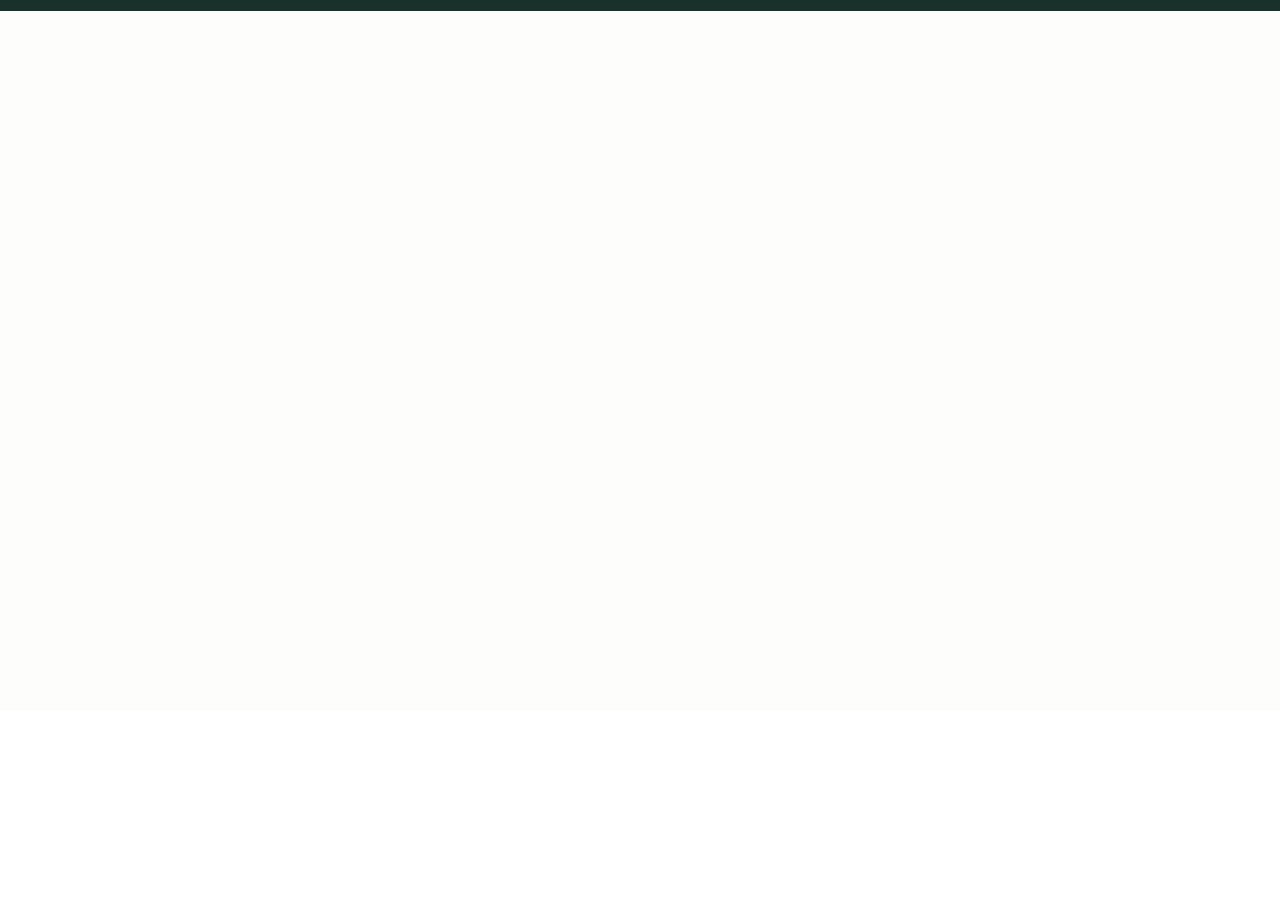
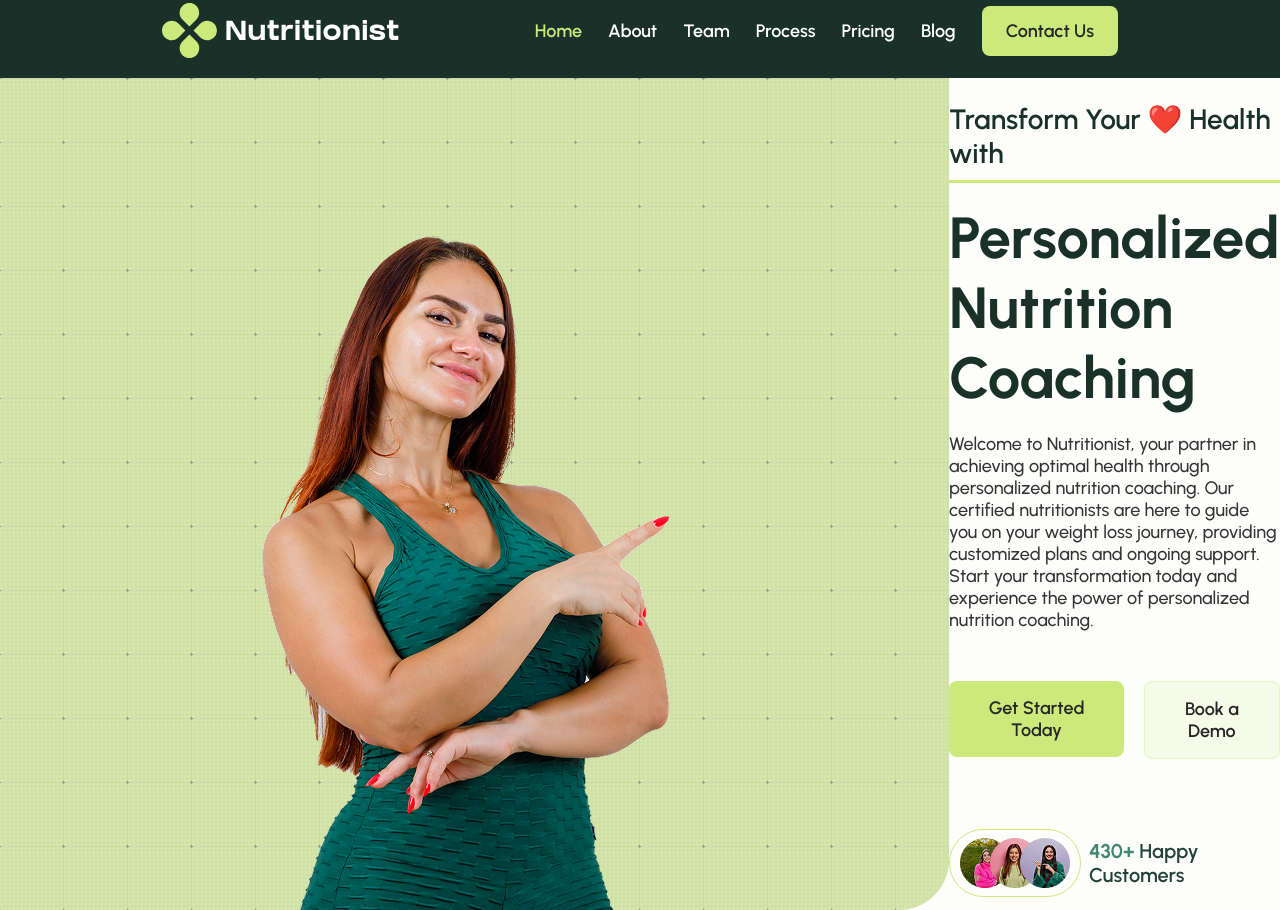
Before and after one commit to YuRo711/Nutritionist, a React (Create React App) app: page / in a window 1280 px wide. Shown: the part 89-999 px from the top of the page. Before the commit the page ends 800 px from the top, so only its background shows below. Built offline with nearby package versions, Linux system fonts and the light colour scheme.

Commit message:
nav and hero

```diff
--- a/src/components/App/App.js
+++ b/src/components/App/App.js
@@ -1,10 +1,15 @@
+import { Route, Routes } from 'react-router';
 import Header from '../Header/Header';
 import './App.scss';
+import Home from '../Home/Home';
 
 function App() {
   return (
     <div className="page">
       <Header/>
+      <Routes>
+        <Route path='/' element={<Home/>}/>
+      </Routes>
     </div>
   );
 }
--- a/src/components/App/App.scss
+++ b/src/components/App/App.scss
@@ -2,6 +2,7 @@
 
 .page {
   min-height: 100vh;
+  max-width: 100vw;
   background-color: $color-green-99;
   display: flex;
   flex-direction: column;
--- a/src/components/Header/Header.js
+++ b/src/components/Header/Header.js
@@ -3,10 +3,15 @@ import scribble from "../../images/Abstract Design.svg";
 import scribble2 from "../../images/Abstract Design inverted.svg";
 import demoIcon from "../../images/Demo Icon.svg";
 import arrow from "../../images/Arrow.svg";
+import logo from "../../images/Logo.svg";
 import { NavLink } from "react-router";
+import { useEffect, useState } from "react";
 
 export default function Header()
 {
+  const [path, setPath] = useState(window.location.pathname);
+  useEffect(() => setPath(window.location.pathname), []);
+
   return <header className="header">
     <div className="header__banner">
       <div className="header__banner-container">
@@ -19,5 +24,19 @@ export default function Header()
         <img className="header__scribble" src={scribble2} alt="scribble"/>
       </div>
     </div>
+    <div className="header__nav">
+      <img className="header__logo" src={logo} alt="Nutritionist"/>
+      <nav className="header__links">
+        <NavLink className={`header__link ${path === "/" ? "header__link_selected" : ""}`} to="/" reloadDocument>Home</NavLink>
+        <NavLink className={`header__link ${path === "/about" ? "header__link_selected" : ""}`} to="/about" reloadDocument>About</NavLink>
+        <NavLink className={`header__link ${path === "/team" ? "header__link_selected" : ""}`} to="/team" reloadDocument>Team</NavLink>
+        <NavLink className={`header__link ${path === "/process" ? "header__link_selected" : ""}`} to="/process" reloadDocument>Process</NavLink>
+        <NavLink className={`header__link ${path === "/pricing" ? "header__link_selected" : ""}`} to="/pricing" reloadDocument>Pricing</NavLink>
+        <NavLink className={`header__link ${path === "/blog" ? "header__link_selected" : ""}`} to="/blog" reloadDocument>Blog</NavLink>
+        <NavLink className={"header__contact"} to="/contact" reloadDocument>
+          <button className="header__button">Contact Us</button>
+        </NavLink>
+      </nav>
+    </div>
   </header>
 }
--- a/src/components/Header/Header.scss
+++ b/src/components/Header/Header.scss
@@ -2,17 +2,17 @@
 
 .header {
   background-color: $color-dark-green-15;
+  position: relative;
 }
 
 .header__banner {
   height: 72px;
   padding: 14px 162px;
-  border-bottom: solid 1px inset $color-dark-green-20;
+  border-bottom: solid 1px $color-dark-green-20;
+  box-sizing: border-box;
 }
 
 .header__banner-container {
-  width: 100%;
-  height: 100%;
   background-color: $color-dark-green-20;
   border-radius: 6px;
   border: solid 1px $color-dark-green-25;
@@ -29,6 +29,42 @@
 .header__banner-link {
   display: flex;
   gap: 6px;
-  text-decoration: none;
   color: $color-white;
 }
+
+.header__nav {
+  height: 95px;
+  padding: 20px 162px;
+  box-sizing: border-box;
+  display: flex;
+  justify-content: space-between;
+}
+
+.header__links {
+  display: flex;
+  align-items: center;
+  gap: 26px;
+}
+
+.header__link {
+  color: $color-white;
+  font-weight: 600;
+  font-size: 18px;
+}
+
+.header__link_selected {
+  color: $color-green-70;
+}
+
+.header__button {
+  padding: 14px 24px;
+  border-radius: 8px;
+  background-color: $color-green-70;
+  font-size: 18px;
+  font-weight: 600;
+  transition: background-color 0.2s ease;
+}
+
+.header__button:hover {
+  background-color: $color-green-80;
+}
--- /dev/null
+++ b/src/components/Home/Hero/Hero.js
@@ -0,0 +1,37 @@
+import "./Hero.scss";
+import hero from "../../../images/Hero.png";
+import customer1 from "../../../images/Customer 1.png";
+import customer2 from "../../../images/Customer 2.png";
+import customer3 from "../../../images/Customer 3.png";
+import { NavLink } from "react-router";
+
+export default function Hero() {
+  return <section className="hero">
+    <img className="hero__image" src={hero} alt="A woman smiling"/>
+    <div className="hero__main">
+      <h2 className="hero__subtitle">Transform Your ❤️ Health with</h2>
+      <h1 className="hero__title">Personalized Nutrition Coaching</h1>
+      <p className="hero__text">
+        Welcome to Nutritionist, your partner in achieving optimal health through personalized nutrition coaching.
+        Our certified nutritionists are here to guide you on your weight loss journey, providing customized plans
+        and ongoing support. Start your transformation today and experience the power of personalized nutrition coaching.
+      </p>
+      <div className="hero__buttons">
+        <NavLink className="hero__link" to="#">
+          <button className="hero__button">Get Started Today</button>
+        </NavLink>
+        <NavLink className="hero__link" to="#">
+          <button className="hero__button hero__button_demo">Book a Demo</button>
+        </NavLink>
+      </div>
+      <div className="hero__customers">
+        <div className="hero__customers-container">
+          <img className="hero__customer" src={customer1} alt="customer"/>
+          <img className="hero__customer" src={customer2} alt="customer"/>
+          <img className="hero__customer" src={customer3} alt="customer"/>
+        </div>
+        <p className="hero__customers-text"><b className="hero__customers-bold">430+</b> Happy Customers</p>
+      </div>
+    </div>
+  </section>
+}
--- /dev/null
+++ b/src/components/Home/Hero/Hero.scss
@@ -0,0 +1,97 @@
+@use '../../../variables.scss' as *;
+
+.hero {
+  display: flex;
+  padding-right: 162px;
+  justify-content: space-between;
+  align-items: center;
+}
+
+.hero__main {
+  max-width: 800px;
+  display: flex;
+  flex-direction: column;
+}
+
+.hero__subtitle {
+  font-weight: 600;
+  font-size: 28px;
+  padding: 10px 0;
+  border-bottom: solid 3px $color-green-70;
+  width: fit-content;
+}
+
+.hero__title {
+  font-weight: 700;
+  font-size: 58px;
+  margin-top: 20px;
+}
+
+.hero__text {
+  font-size: 18px;
+  font-weight: 500;
+  margin-top: 20px;
+}
+
+.hero__buttons {
+  margin-top: 50px;
+  display: flex;
+  gap: 20px;
+}
+
+.hero__button {
+  padding: 16px 20px;
+  border-radius: 8px;
+  background-color: $color-green-70;
+  color: $color-grey-15;
+  font-size: 18px;
+  font-weight: 600;
+  transition: background-color 0.2s ease;
+}
+
+.hero__button:hover {
+  background-color: $color-green-80;
+}
+
+.hero__button_demo {
+  background-color: $color-green-95;
+  border: solid 1px $color-green-85;
+  color: $color-grey-15;
+}
+
+.hero__button_demo:hover {
+  background-color: $color-green-85;
+}
+
+.hero__customers {
+  display: flex;
+  gap: 8px;
+  align-items: center;
+  margin-top: 70px;
+}
+
+.hero__customers-container {
+  display: flex;
+  padding: 8px 10px;
+  border-radius: 58px;
+  border: solid 1px $color-green-70;
+}
+
+.hero__customer:first-child {
+  margin-left: 0;
+}
+
+.hero__customer {
+  margin-left: -20px;
+}
+
+.hero__customers-text {
+  color: $color-dark-green-20;
+  font-weight: 600;
+  font-size: 20px;
+}
+
+.hero__customers-bold {
+  color: $color-dark-green-40;
+  font-weight: 700;
+}
--- /dev/null
+++ b/src/components/Home/Home.js
@@ -0,0 +1,8 @@
+import Hero from "./Hero/Hero";
+import "./Home.scss";
+
+export default function Home() {
+  return <main className="home">
+    <Hero/>
+  </main>
+}
--- /dev/null
+++ b/src/components/Home/Home.scss
@@ -0,0 +1 @@
+@use '../../variables.scss' as *;
--- a/src/index.scss
+++ b/src/index.scss
@@ -1,6 +1,8 @@
+@use "./variables.scss" as *;
+
 body {
   margin: 0;
-  font-family: 'Urbainst', -apple-system, BlinkMacSystemFont, 'Segoe UI', 'Roboto', 'Oxygen',
+  font-family: 'Urbanist', -apple-system, BlinkMacSystemFont, 'Segoe UI', 'Roboto', 'Oxygen',
     'Ubuntu', 'Cantarell', 'Fira Sans', 'Droid Sans', 'Helvetica Neue',
     sans-serif;
   -webkit-font-smoothing: antialiased;
@@ -12,8 +14,33 @@ code {
     monospace;
 }
 
-h1, h2, h3, h4, p {
+h1, h2, h3, h4 {
   margin: 0;
+  font-family: 'Urbanist', -apple-system, BlinkMacSystemFont, 'Segoe UI', 'Roboto', 'Oxygen',
+    'Ubuntu', 'Cantarell', 'Fira Sans', 'Droid Sans', 'Helvetica Neue',
+    sans-serif;
+    color: $color-dark-green-15;
+}
+
+p {
+  margin: 0;
+  font-family: 'Urbanist', -apple-system, BlinkMacSystemFont, 'Segoe UI', 'Roboto', 'Oxygen',
+    'Ubuntu', 'Cantarell', 'Fira Sans', 'Droid Sans', 'Helvetica Neue',
+    sans-serif;
+    color: $color-grey-20;
+}
+
+a {
+  text-decoration: none;
+}
+
+button {
+  border: none;
+  font-family: 'Urbanist', -apple-system, BlinkMacSystemFont, 'Segoe UI', 'Roboto', 'Oxygen',
+    'Ubuntu', 'Cantarell', 'Fira Sans', 'Droid Sans', 'Helvetica Neue',
+    sans-serif;
+  cursor: pointer;
+    color: $color-grey-15;
 }
 
 @import url("./vendor/fonts.css");
--- a/src/variables.scss
+++ b/src/variables.scss
@@ -1,5 +1,12 @@
 $color-white: #FFF;
-$color-green-99: #FDFEFB;
 $color-dark-green-15: #1A3129;
 $color-dark-green-20: #234338;
 $color-dark-green-25: #2C5446;
+$color-dark-green-40: #468671;
+$color-green-70: #CBEA7B;
+$color-green-80: #DCF1A7;
+$color-green-85: #E5F5BD;
+$color-green-95: #F6FBE9;
+$color-green-99: #FDFEFB;
+$color-grey-15: #262626;
+$color-grey-20: #333333;
```
